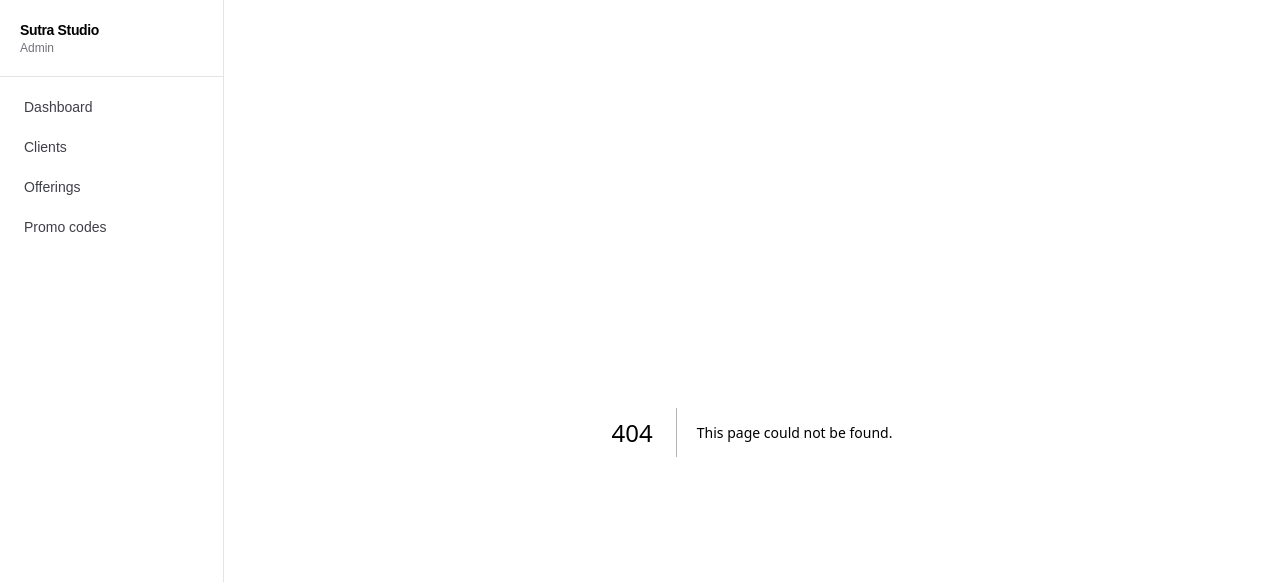
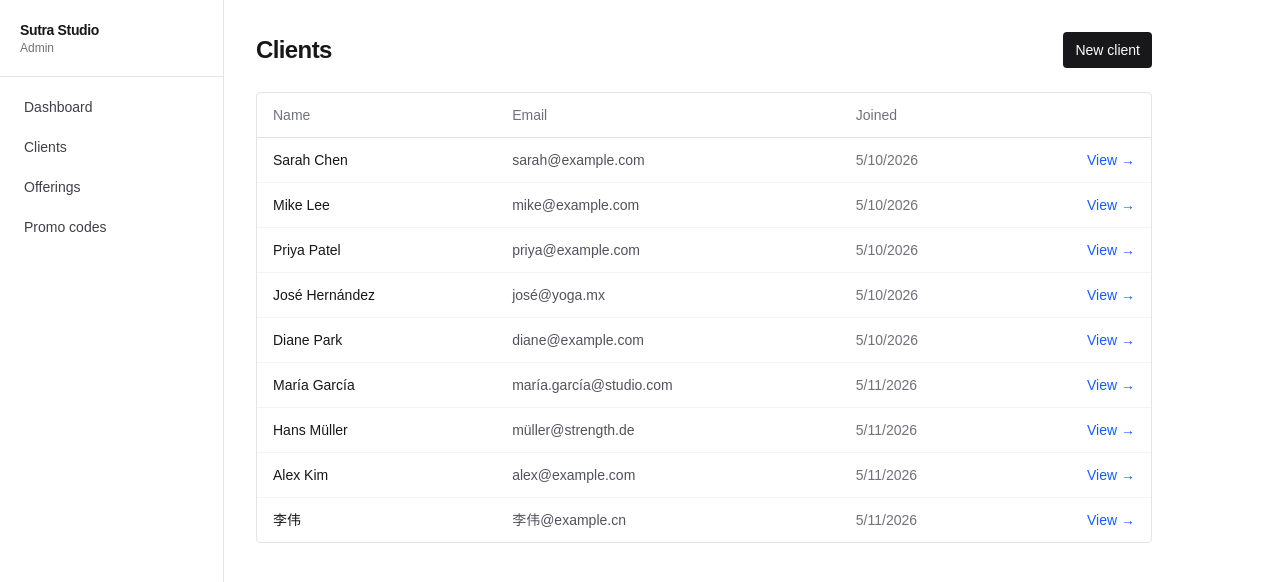
Before and after one commit to juangomez0120/arketa-interview-round-2, a Next.js app: page /clients in a window 1280 px wide. Before the commit this address had no page. Shown: the top 582 px of the page. Built offline with nearby package versions, Linux system fonts and the light colour scheme.

Commit message:
feat: clients list, profile, and signup form

```diff
--- /dev/null
+++ b/app/api/clients/route.ts
@@ -0,0 +1,23 @@
+import { db } from "@/lib/db";
+import { appendLog, sendEmail } from "@/lib/email/send";
+
+export async function GET() {
+  const clients = await db.clients.all();
+  return Response.json({ clients });
+}
+
+export async function POST(req: Request) {
+  const { name, email } = (await req.json()) as { name?: string; email?: string };
+  if (!name?.trim() || !email?.trim()) {
+    return Response.json({ error: "Name and email are required" }, { status: 400 });
+  }
+  const client = await db.clients.create({ name: name.trim(), email: email.trim() });
+
+  try {
+    await sendEmail({ to: client.email, kind: "welcome", clientId: client.id });
+  } catch {
+    await appendLog({ level: "ERROR", msg: "Email send failed", clientId: client.id });
+  }
+
+  return Response.json({ client });
+}
--- /dev/null
+++ b/app/clients/[id]/SendWelcomeButton.tsx
@@ -0,0 +1,33 @@
+"use client";
+
+import { useState } from "react";
+
+type Status = "idle" | "sending" | "ok" | "error";
+
+export default function SendWelcomeButton({ clientId }: { clientId: string }) {
+  const [status, setStatus] = useState<Status>("idle");
+
+  async function onClick() {
+    setStatus("sending");
+    const res = await fetch("/api/emails/send", {
+      method: "POST",
+      headers: { "content-type": "application/json" },
+      body: JSON.stringify({ clientId, kind: "welcome" }),
+    });
+    setStatus(res.ok ? "ok" : "error");
+  }
+
+  return (
+    <div className="flex items-center gap-3">
+      <button
+        onClick={onClick}
+        disabled={status === "sending"}
+        className="px-4 py-2 rounded bg-zinc-900 text-white text-sm font-medium hover:bg-zinc-700 disabled:opacity-50"
+      >
+        {status === "sending" ? "Sending…" : "Send welcome email"}
+      </button>
+      {status === "ok" && <span className="text-sm text-green-600">Email sent.</span>}
+      {status === "error" && <span className="text-sm text-red-600">Failed to send.</span>}
+    </div>
+  );
+}
--- /dev/null
+++ b/app/clients/[id]/page.tsx
@@ -0,0 +1,41 @@
+import { notFound } from "next/navigation";
+import { db } from "@/lib/db";
+import SendWelcomeButton from "./SendWelcomeButton";
+
+export default async function ClientProfilePage({
+  params,
+}: {
+  params: Promise<{ id: string }>;
+}) {
+  const { id } = await params;
+  const client = await db.clients.findById(id);
+  if (!client) notFound();
+
+  return (
+    <div className="max-w-2xl">
+      <h1 className="text-2xl font-semibold tracking-tight">{client.name}</h1>
+      <p className="mt-1 text-sm text-zinc-500">Client profile</p>
+
+      <div className="mt-6 bg-white border border-zinc-200 rounded p-5">
+        <dl className="text-sm space-y-2">
+          <div className="flex justify-between">
+            <dt className="text-zinc-500">Client ID</dt>
+            <dd className="font-mono">{client.id}</dd>
+          </div>
+          <div className="flex justify-between">
+            <dt className="text-zinc-500">Email</dt>
+            <dd>{client.email}</dd>
+          </div>
+          <div className="flex justify-between">
+            <dt className="text-zinc-500">Joined</dt>
+            <dd>{new Date(client.createdAt).toLocaleString()}</dd>
+          </div>
+        </dl>
+      </div>
+
+      <div className="mt-6">
+        <SendWelcomeButton clientId={client.id} />
+      </div>
+    </div>
+  );
+}
--- /dev/null
+++ b/app/clients/new/NewClientForm.tsx
@@ -0,0 +1,65 @@
+"use client";
+
+import { useState } from "react";
+import { useRouter } from "next/navigation";
+
+export default function NewClientForm() {
+  const router = useRouter();
+  const [name, setName] = useState("");
+  const [email, setEmail] = useState("");
+  const [submitting, setSubmitting] = useState(false);
+  const [error, setError] = useState<string | null>(null);
+
+  async function onSubmit(e: React.FormEvent) {
+    e.preventDefault();
+    setError(null);
+    setSubmitting(true);
+    const res = await fetch("/api/clients", {
+      method: "POST",
+      headers: { "content-type": "application/json" },
+      body: JSON.stringify({ name, email }),
+    });
+    setSubmitting(false);
+    if (!res.ok) {
+      const body = (await res.json().catch(() => ({}))) as { error?: string };
+      setError(body.error ?? "Failed to create client");
+      return;
+    }
+    router.push("/clients");
+    router.refresh();
+  }
+
+  return (
+    <form onSubmit={onSubmit} className="mt-6 space-y-5 bg-white border border-zinc-200 rounded p-5">
+      <div>
+        <label className="block text-sm font-medium text-zinc-700">Name</label>
+        <input
+          required
+          value={name}
+          onChange={(e) => setName(e.target.value)}
+          className="mt-1 w-full px-3 py-2 border border-zinc-300 rounded text-sm"
+        />
+      </div>
+      <div>
+        <label className="block text-sm font-medium text-zinc-700">Email</label>
+        <input
+          required
+          type="email"
+          value={email}
+          onChange={(e) => setEmail(e.target.value)}
+          className="mt-1 w-full px-3 py-2 border border-zinc-300 rounded text-sm"
+        />
+      </div>
+
+      {error && <div className="text-sm text-red-600">{error}</div>}
+
+      <button
+        type="submit"
+        disabled={submitting}
+        className="px-4 py-2 rounded bg-zinc-900 text-white text-sm font-medium hover:bg-zinc-700 disabled:opacity-50"
+      >
+        {submitting ? "Saving…" : "Save"}
+      </button>
+    </form>
+  );
+}
--- /dev/null
+++ b/app/clients/new/page.tsx
@@ -0,0 +1,10 @@
+import NewClientForm from "./NewClientForm";
+
+export default function NewClientPage() {
+  return (
+    <div className="max-w-xl">
+      <h1 className="text-2xl font-semibold tracking-tight">New client</h1>
+      <NewClientForm />
+    </div>
+  );
+}
--- /dev/null
+++ b/app/clients/page.tsx
@@ -0,0 +1,52 @@
+import Link from "next/link";
+import { db } from "@/lib/db";
+
+export default async function ClientsPage() {
+  const clients = await db.clients.all();
+
+  return (
+    <div className="max-w-4xl">
+      <div className="flex items-center justify-between">
+        <h1 className="text-2xl font-semibold tracking-tight">Clients</h1>
+        <Link
+          href="/clients/new"
+          className="text-sm font-medium px-3 py-2 rounded bg-zinc-900 text-white hover:bg-zinc-700"
+        >
+          New client
+        </Link>
+      </div>
+
+      <div className="mt-6 bg-white border border-zinc-200 rounded">
+        <table className="w-full text-sm">
+          <thead className="text-left text-zinc-500 border-b border-zinc-200">
+            <tr>
+              <th className="px-4 py-3 font-medium">Name</th>
+              <th className="px-4 py-3 font-medium">Email</th>
+              <th className="px-4 py-3 font-medium">Joined</th>
+              <th className="px-4 py-3" />
+            </tr>
+          </thead>
+          <tbody>
+            {clients.map((c) => (
+              <tr key={c.id} className="border-b border-zinc-100 last:border-0">
+                <td className="px-4 py-3 font-medium">{c.name}</td>
+                <td className="px-4 py-3 text-zinc-600">{c.email}</td>
+                <td className="px-4 py-3 text-zinc-500">
+                  {new Date(c.createdAt).toLocaleDateString()}
+                </td>
+                <td className="px-4 py-3 text-right">
+                  <Link
+                    href={`/clients/${c.id}`}
+                    className="text-sm font-medium text-blue-600 hover:underline"
+                  >
+                    View →
+                  </Link>
+                </td>
+              </tr>
+            ))}
+          </tbody>
+        </table>
+      </div>
+    </div>
+  );
+}
```
